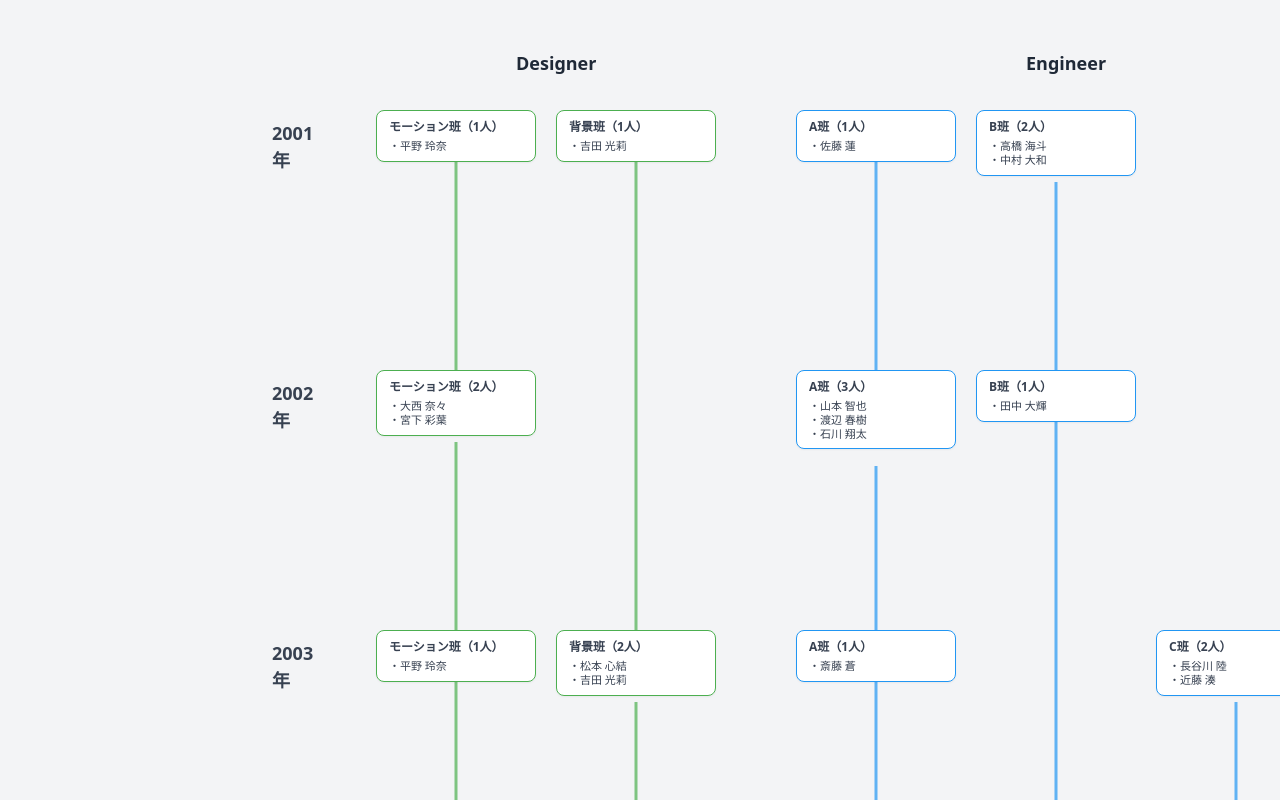
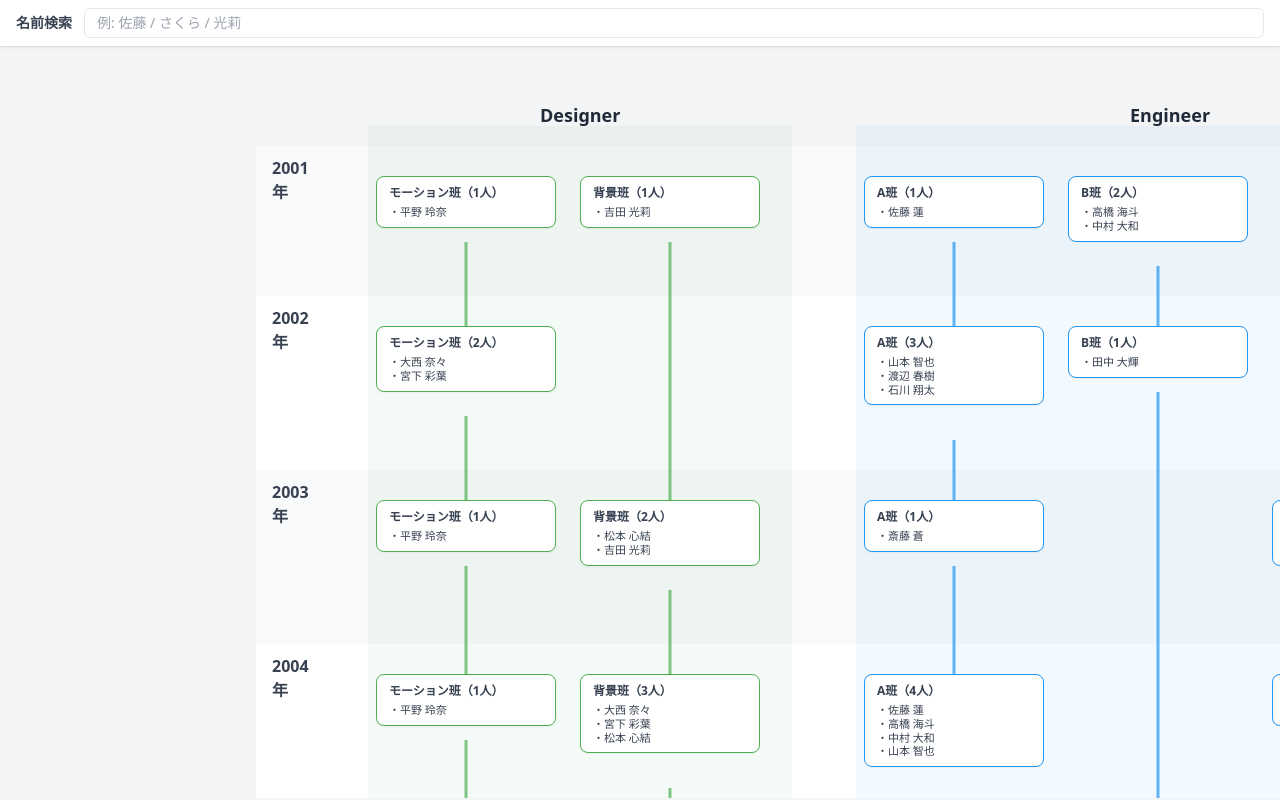
Before and after one commit to sakurai934/employee-tree, a plain HTML site: page index.html in a window 1280 px wide. Drawn offline with nearby package versions, Linux system fonts and the light colour scheme.

Commit message:
color rever

```diff
--- a/index.html
+++ b/index.html
@@ -13,19 +13,21 @@
 <style>
   body {
     margin: 0;
-    overflow: auto;
+    overflow: hidden;
     background: #f3f4f6;
+    font-family: system-ui, -apple-system, BlinkMacSystemFont, "Segoe UI", sans-serif;
   }
   .cluster-card {
     transition: transform 0.15s ease, box-shadow 0.15s ease, opacity 0.15s ease;
+    z-index: 5;
   }
   .cluster-card:hover {
-    z-index: 1000;
+    z-index: 20;
     box-shadow: 0 8px 16px rgba(0,0,0,0.25);
   }
   .year-label {
     font-weight: bold;
-    font-size: 18px;
+    font-size: 16px;
   }
   .section-label {
     font-weight: bold;
@@ -36,10 +38,23 @@
 
 <body>
 
-<div id="viewport" class="w-screen h-screen overflow-auto relative">
+<!-- 検索バー -->
+<div class="w-full bg-white shadow flex items-center gap-3 px-4 py-2">
+  <div class="text-sm text-gray-700 font-semibold whitespace-nowrap">名前検索</div>
+  <input
+    id="search-input"
+    type="text"
+    placeholder="例: 佐藤 / さくら / 光莉"
+    class="flex-1 border rounded-md px-3 py-1 text-sm focus:outline-none focus:ring-2 focus:ring-blue-400"
+  />
+</div>
+
+<!-- ビューポート -->
+<div id="viewport" class="w-screen relative" style="height: calc(100vh - 48px); overflow: auto;">
   <div id="zoom-wrapper" class="origin-top-left relative">
-    <svg id="lines" class="absolute top-0 left-0 pointer-events-none"></svg>
-    <div id="container" class="absolute top-0 left-0"></div>
+    <!-- 年・セクション背景帯もこの中に敷く -->
+    <svg id="lines" class="absolute top-0 left-0 pointer-events-none" style="z-index: 10;"></svg>
+    <div id="container" class="absolute top-0 left-0" style="z-index: 15;"></div>
   </div>
 </div>
 
@@ -55,25 +70,23 @@ function init(rawData) {
   // -----------------------------
   // データ正規化
   // -----------------------------
-  const data = rawData.map(d => ({
+  let data = rawData.map(d => ({
     ...d,
     year: Number(d.year),
     section: String(d.section).trim(),
     group: String(d.group).trim()
   }));
 
-  // 年・セクション一覧
   const years = [...new Set(data.map(d => d.year))].sort((a,b)=>a-b);
   const sectionNames = [...new Set(data.map(d => d.section))].sort();
 
-  // セクション色パレット
   const palette = [
     "#4CAF50","#2196F3","#FF9800","#9C27B0","#009688",
     "#E91E63","#3F51B5","#795548","#607D8B","#FFC107"
   ];
 
   // -----------------------------
-  // クラスタ（year × section × group）を作る
+  // クラスタ（year × section × group）
   // -----------------------------
   const clusterMap = {};
   data.forEach(p => {
@@ -91,7 +104,7 @@ function init(rawData) {
   const clusters = Object.values(clusterMap);
 
   // -----------------------------
-  // セクションごとの班一覧（クラスタから作り直す）
+  // セクション定義（クラスタから班一覧を取得）
   // -----------------------------
   const sections = sectionNames.map((name, idx) => {
     const groups = [...new Set(
@@ -105,26 +118,25 @@ function init(rawData) {
   });
 
   // -----------------------------
-  // レイアウト寸法
+  // レイアウト寸法（縦は自動）
   // -----------------------------
-  const yearHeight = 260;
-  const baseCardWidth = 160;
-  const baseCardHeight = 40;
-  const nameLineHeight = 18;
-  const yearTopMargin = 70;
+  const baseCardWidth = 180;
+  const yearTopMargin = 60;
   const leftYearLabelWidth = 80;
-  const sectionGap = 60;
-  const groupGap = 20;
+  const sectionGap = 80;
+  const groupGap = 24;
+  const minRowHeight = 120;     // 年の最低高さ
+  const verticalPadding = 30;   // 年内の上下余白（Q6=2相当）
 
   const zoomWrapper = document.getElementById("zoom-wrapper");
   const container = document.getElementById("container");
   const svg = d3.select("#lines");
 
   // -----------------------------
-  // セクションごとのXオフセット計算（班数に応じて可変）
+  // セクションのXオフセット計算
   // -----------------------------
   const sectionOffsets = {};
-  let currentX = leftYearLabelWidth + 40;
+  let currentX = leftYearLabelWidth + 40; // 左余白
 
   sections.forEach(sec => {
     const widthForSection = sec.groups.length * (baseCardWidth + groupGap);
@@ -136,63 +148,32 @@ function init(rawData) {
   });
 
   // -----------------------------
-  // 年ラベル
+  // まず全クラスタのカードを作成（仮Y=0で高さ計測）
   // -----------------------------
-  years.forEach((year, yi) => {
-    const yPos = yearTopMargin + yi * yearHeight;
-    const label = document.createElement("div");
-    label.className = "absolute year-label text-gray-700";
-    label.style.left = "16px";
-    label.style.top = `${yPos + 10}px`;
-    label.textContent = `${year} 年`;
-    container.appendChild(label);
-  });
-
-  // -----------------------------
-  // セクションラベル
-  // -----------------------------
-  sections.forEach(sec => {
-    const info = sectionOffsets[sec.name];
-    const centerX = info.x + info.width / 2;
-    const label = document.createElement("div");
-    label.className = "absolute section-label text-gray-800";
-    label.style.top = "10px";
-    label.style.left = `${centerX - 40}px`;
-    label.textContent = sec.name;
-    container.appendChild(label);
-  });
-
-  // -----------------------------
-  // クラスタを描画
-  // -----------------------------
-  const nodes = []; // [ {year, section, group, x, y, width, height, color, members} ]
+  const nodes = []; // {year,section,group,members,x,y,width,height,color,el}
 
   clusters.forEach(cluster => {
-    const yi = years.indexOf(cluster.year);
-    if (yi === -1) return; // 念のため
-
     const secInfo = sections.find(s => s.name === cluster.section);
     if (!secInfo) return;
-
     const secOffset = sectionOffsets[cluster.section];
     const gi = secInfo.groups.indexOf(cluster.group);
     if (gi === -1) return;
 
     const x = secOffset.x + gi * (baseCardWidth + groupGap);
-    const y = yearTopMargin + yi * yearHeight;
+    const provisionalY = 0; // 一旦0。あとで年ごとの高さ決めてから再配置
 
     const members = cluster.members;
     const cardWidth = baseCardWidth;
 
-    // 高さは中身に任せる（人数分だけ自然に伸びる）
     const card = document.createElement("div");
     card.className =
       "cluster-card absolute bg-white rounded-lg border px-3 py-2 shadow-sm cursor-pointer";
     card.style.left = `${x}px`;
-    card.style.top = `${y}px`;
+    card.style.top = `${provisionalY}px`;
     card.style.width = `${cardWidth}px`;
     card.style.borderColor = secInfo.color;
     card.dataset.year = cluster.year;
+    card.dataset.members = members.map(m=>m.name).join(" ");
 
     let inner = `
       <div class="text-xs font-semibold text-gray-700 mb-1">
@@ -208,7 +189,6 @@ function init(rawData) {
     card.innerHTML = inner;
     container.appendChild(card);
 
-    // 実際の高さを取るため、一旦 DOM に追加してから取得
     const rect = card.getBoundingClientRect();
     const height = rect.height;
 
@@ -218,15 +198,108 @@ function init(rawData) {
       group: cluster.group,
       members,
       x,
-      y,
+      y: provisionalY,
       width: cardWidth,
       height,
-      color: secInfo.color
+      color: secInfo.color,
+      el: card
     });
 
-    // 同期ホバー（同じ年の枠を強調）
+    // 年同期ホバー（検索中はそちら優先なのであとで制御）
     card.addEventListener("mouseenter", () => highlightYear(cluster.year));
     card.addEventListener("mouseleave", () => resetHighlight());
+  });
+
+  // -----------------------------
+  // 年ごとの高さを自動決定（Q5=1）
+  // -----------------------------
+  const yearHeights = [];
+  const yearOffsets = [];
+
+  let accY = yearTopMargin;
+
+  years.forEach((year, yi) => {
+    const yearNodes = nodes.filter(n => n.year === year);
+    const maxH = yearNodes.length ? Math.max(...yearNodes.map(n => n.height)) : 0;
+    const rowHeight = Math.max(minRowHeight, maxH + verticalPadding * 2);
+
+    yearHeights[yi] = rowHeight;
+    yearOffsets[yi] = accY;
+    accY += rowHeight;
+  });
+
+  // -----------------------------
+  // カードのY位置を年ごとに再配置
+  // -----------------------------
+  nodes.forEach(n => {
+    const yi = years.indexOf(n.year);
+    if (yi === -1) return;
+    const top = yearOffsets[yi] + verticalPadding;
+    n.y = top;
+    n.el.style.top = `${top}px`;
+  });
+
+  // -----------------------------
+  // 背景帯（年ごとの横帯 & セクションごとの縦帯）
+  // -----------------------------
+  const totalDiagramHeight = accY + 40;
+  const maxX = Math.max(...nodes.map(n => n.x + n.width)) + 80;
+
+  // 年の横帯（交互に色を変えて見やすく）
+  years.forEach((year, yi) => {
+    const band = document.createElement("div");
+    band.className = "absolute";
+    band.style.left = "0px";
+    band.style.top = `${yearOffsets[yi]}px`;
+    band.style.width = `${maxX}px`;
+    band.style.height = `${yearHeights[yi]}px`;
+    band.style.backgroundColor = yi % 2 === 0 ? "#f9fafb" : "#ffffff";
+    band.style.zIndex = "0";
+    band.style.pointerEvents = "none";
+    zoomWrapper.insertBefore(band, zoomWrapper.firstChild);
+  });
+
+  // セクション縦帯
+  sections.forEach(sec => {
+    const info = sectionOffsets[sec.name];
+    const band = document.createElement("div");
+    band.className = "absolute";
+    band.style.left = `${info.x - 8}px`;
+    band.style.top = `${yearTopMargin - 20}px`;
+    band.style.width = `${info.width + 16}px`;
+    band.style.height = `${totalDiagramHeight - yearTopMargin}px`;
+    band.style.backgroundColor = sec.color;
+    band.style.opacity = "0.06";
+    band.style.zIndex = "1";
+    band.style.pointerEvents = "none";
+    zoomWrapper.insertBefore(band, zoomWrapper.firstChild);
+  });
+
+  // -----------------------------
+  // 年ラベル
+  // -----------------------------
+  years.forEach((year, yi) => {
+    const yCenter = yearOffsets[yi] + 10;
+    const label = document.createElement("div");
+    label.className = "absolute year-label text-gray-700";
+    label.style.left = "16px";
+    label.style.top = `${yCenter}px`;
+    label.textContent = `${year} 年`;
+    container.appendChild(label);
+  });
+
+  // -----------------------------
+  // セクションラベル
+  // -----------------------------
+  sections.forEach(sec => {
+    const info = sectionOffsets[sec.name];
+    const centerX = info.x + info.width / 2;
+    const label = document.createElement("div");
+    label.className = "absolute section-label text-gray-800";
+    label.style.top = "16px";
+    label.style.left = `${centerX - 40}px`;
+    label.textContent = sec.name;
+    container.appendChild(label);
   });
 
   // -----------------------------
@@ -241,7 +314,6 @@ function init(rawData) {
       for (let i = 0; i < list.length - 1; i++) {
         const a = list[i];
         const b = list[i+1];
-
         svg.append("line")
           .attr("x1", a.x + a.width / 2)
           .attr("y1", a.y + a.height)
@@ -257,38 +329,82 @@ function init(rawData) {
   // -----------------------------
   // SVG & wrapper サイズ
   // -----------------------------
-  const maxX = Math.max(...nodes.map(n => n.x + n.width)) + 80;
-  const maxY = Math.max(...nodes.map(n => n.y + n.height)) + 80;
-
   zoomWrapper.style.width = `${maxX}px`;
-  zoomWrapper.style.height = `${maxY}px`;
-  svg.attr("width", maxX).attr("height", maxY);
+  zoomWrapper.style.height = `${totalDiagramHeight}px`;
+  svg.attr("width", maxX).attr("height", totalDiagramHeight);
 
   // -----------------------------
-  // 同期ホバー強調
+  // 名前検索バー
+  // -----------------------------
+  const searchInput = document.getElementById("search-input");
+
+  function applySearch(query) {
+    const q = query.trim();
+    const cards = document.querySelectorAll(".cluster-card");
+
+    if (!q) {
+      // 解除
+      cards.forEach(card => {
+        card.style.opacity = "1";
+        card.style.outline = "none";
+        card.style.transform = "scale(1)";
+      });
+      return;
+    }
+
+    const lower = q.toLowerCase();
+
+    cards.forEach(card => {
+      const names = (card.dataset.members || "").toLowerCase();
+      if (names.includes(lower)) {
+        card.style.opacity = "1";
+        card.style.outline = "2px solid #f97316"; // オレンジ
+        card.style.transform = "scale(1.04)";
+      } else {
+        card.style.opacity = "0.15";
+        card.style.outline = "none";
+        card.style.transform = "scale(0.96)";
+      }
+    });
+  }
+
+  searchInput.addEventListener("input", () => {
+    applySearch(searchInput.value);
+  });
+
+  // -----------------------------
+  // 同期ホバー強調（検索中は無効）
   // -----------------------------
   function highlightYear(targetYear) {
-    document.querySelectorAll(".cluster-card").forEach(card => {
+    if (searchInput.value.trim()) return; // 検索中は検索優先
+    const cards = document.querySelectorAll(".cluster-card");
+    cards.forEach(card => {
       const y = Number(card.dataset.year);
       if (y === targetYear) {
         card.style.transform = "scale(1.06)";
         card.style.opacity = "1";
-        card.style.zIndex = "1000";
+        card.style.zIndex = "20";
       } else {
         card.style.transform = "scale(0.94)";
         card.style.opacity = "0.35";
-        card.style.zIndex = "1";
+        card.style.zIndex = "5";
       }
     });
   }
 
   function resetHighlight() {
-    document.querySelectorAll(".cluster-card").forEach(card => {
+    if (searchInput.value.trim()) return; // 検索中は状態維持
+    const cards = document.querySelectorAll(".cluster-card");
+    cards.forEach(card => {
       card.style.transform = "scale(1)";
       card.style.opacity = "1";
-      card.style.zIndex = "1";
+      card.style.zIndex = "5";
     });
   }
+
+  // 外からも使えるようにグローバルへ
+  window.highlightYear = highlightYear;
+  window.resetHighlight = resetHighlight;
 
   // -----------------------------
   // ズーム & パン（控えめ中央寄せ）
```
